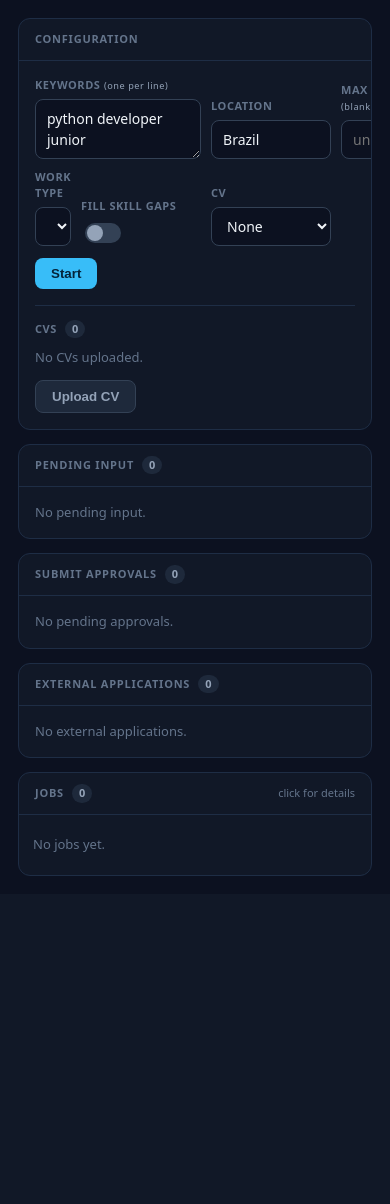
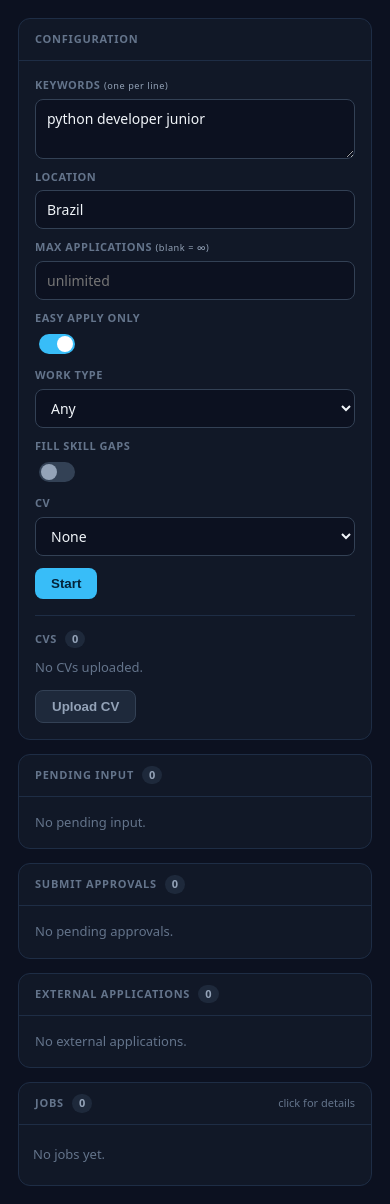
Before and after one commit to gustavo-ferreira03/ez-job-applier, a FastAPI app: page / in a window 390 px wide. Shown: the part 52-1256 px from the top of the page. Before the commit the page ends 928 px from the top, so only its background shows below. Run offline with FastAPI, Linux system fonts and the light colour scheme; data that the repository does not hold is empty.

Commit message:
feat: update layout styles for improved responsiveness and user experience

```diff
--- a/templates/index.html
+++ b/templates/index.html
@@ -17,20 +17,21 @@
     .pill.running::before { background:var(--blue); animation:blink 1.4s infinite; }
     @keyframes blink { 50% { opacity:.25; } }
     main { max-width:1220px; margin:0 auto; padding:18px; }
-    .grid { display:grid; grid-template-columns:minmax(0, 1fr) minmax(280px, auto); gap:14px; align-items:start; }
-    .main { display:grid; gap:14px; }
-    .jobs-rail { position:sticky; top:70px; max-height:calc(100vh - 88px); display:flex; flex-direction:column; }
-    .jobs-rail .bd { overflow-y:auto; overflow-x:hidden; padding:10px; }
-    @media (max-width:980px) { .grid { grid-template-columns:1fr; } .jobs-rail { position:static; max-height:none; } }
+    .grid { display:flex; gap:14px; align-items:flex-start; }
+    .main { flex:1 1 auto; min-width:0; display:flex; flex-direction:column; gap:14px; }
+    .jobs-rail { flex:0 0 320px; position:sticky; top:66px; max-height:calc(100vh - 88px); display:flex; flex-direction:column; }
+    .jobs-rail .bd { flex:1; min-height:0; overflow-y:auto; padding:10px; }
+    @media (max-width:980px) { .grid { flex-direction:column; } .main, .jobs-rail { width:100%; flex:none; } .jobs-rail { position:static; max-height:none; } }
     .card { background:var(--surface); border:1px solid var(--border); border-radius:var(--r); overflow:hidden; }
     .card.alert { border-color:#fbbf2450; }
     .hd { min-height:42px; padding:11px 16px; border-bottom:1px solid var(--border); display:flex; align-items:center; gap:8px; }
     .hd h2 { margin:0; color:var(--dim); font-size:11px; text-transform:uppercase; letter-spacing:.07em; }
     .bd { padding:16px; }
     .count { padding:1px 7px; border-radius:99px; background:var(--surface-2); color:var(--muted); font-size:11px; font-weight:800; }
-    .form-grid { display:grid; grid-template-columns:1.4fr repeat(4,minmax(120px,.7fr)); gap:10px; align-items:end; }
+    .form-grid { display:flex; flex-wrap:wrap; gap:10px; align-items:flex-end; }
     .f { display:flex; flex-direction:column; gap:5px; }
-    .f.w2 { grid-column:span 2; }
+    .form-grid .f { flex:1 1 calc(50% - 5px); min-width:240px; }
+    .f.w2 { flex-basis:100%; }
     .f > span, .field label { color:var(--dim); font-size:11px; font-weight:800; text-transform:uppercase; letter-spacing:.05em; }
     small { color:var(--muted); font-weight:400; text-transform:none; }
     input, select, textarea { width:100%; background:var(--bg); color:var(--text); border:1px solid var(--border-hi); border-radius:var(--r-sm); padding:8px 11px; font:inherit; }
@@ -53,7 +54,7 @@
     .field { margin-bottom:8px; }
     .actions { display:flex; gap:8px; margin-top:12px; }
     .empty { color:var(--dim); font-size:13px; margin:0; }
-    .job-list { display:grid; gap:8px; }
+    .job-list { display:flex; flex-direction:column; gap:8px; }
     .job-card { width:100%; min-height:86px; padding:10px 11px; background:var(--bg); border:1px solid var(--border); border-radius:var(--r-sm); cursor:pointer; }
     .job-card:hover { background:var(--surface-2); border-color:var(--border-hi); }
     .job-top { display:flex; align-items:flex-start; justify-content:space-between; gap:8px; }
```
Also changed, not shown: 1 other file.
